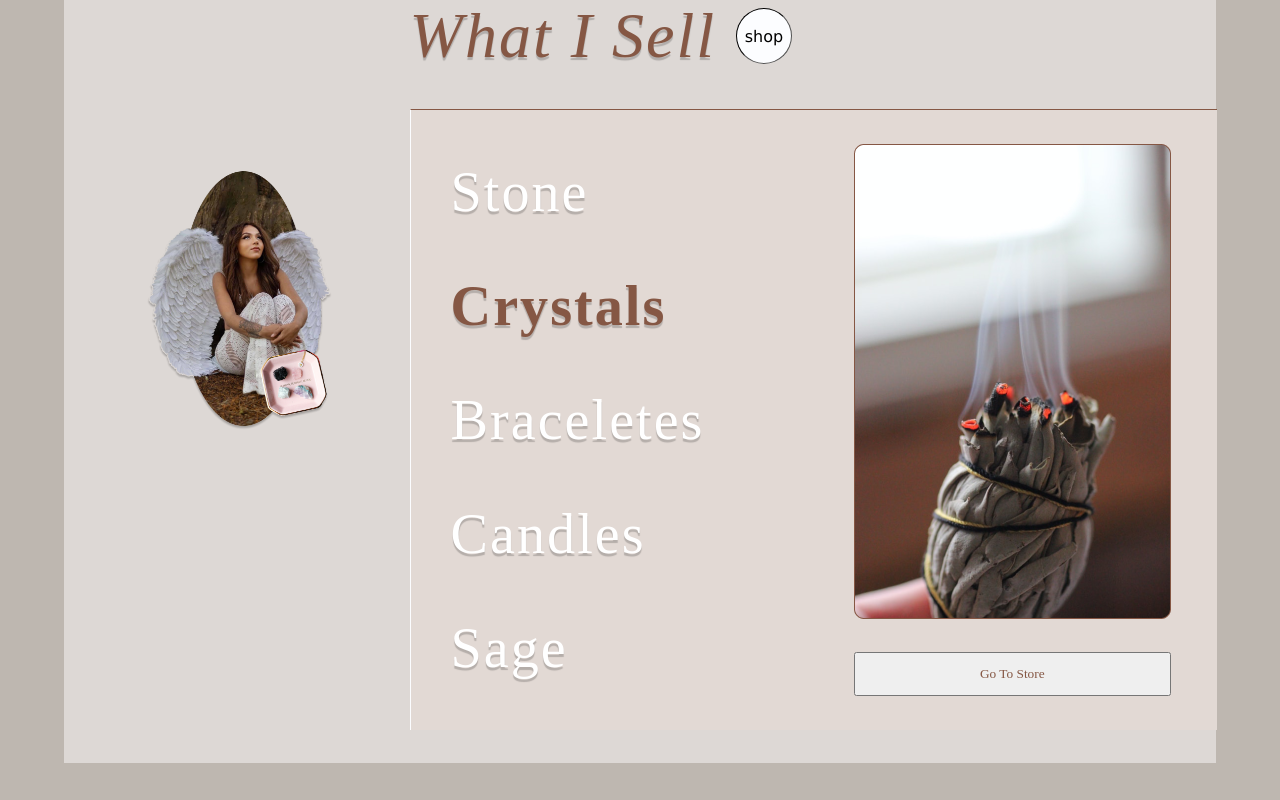
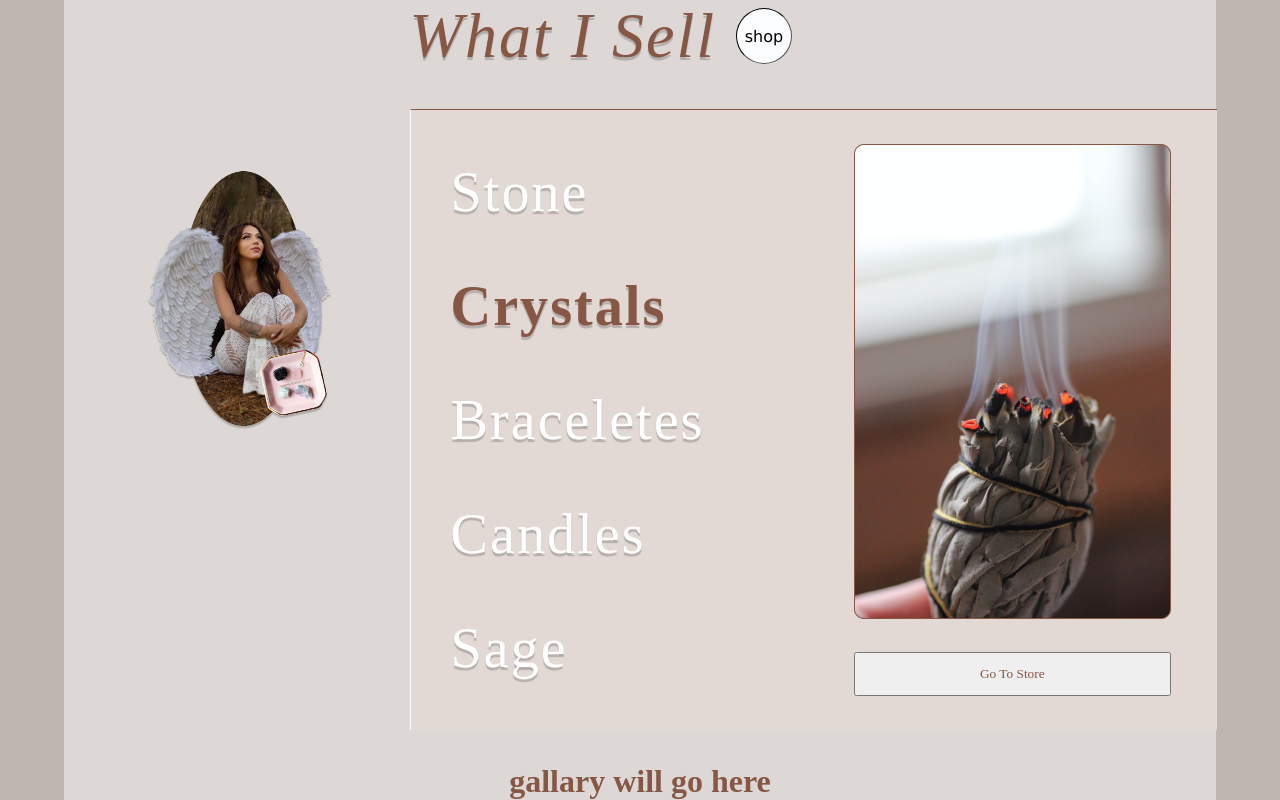
Before and after one commit to Jordaneddielinton93/Visions-Of-Peace-PayPal, a React (Create React App) app: page / in a window 1280 px wide. Shown: the part 1588-2388 px from the top of the page. Before the commit the page ends 2351 px from the top, so only its background shows below. Built offline with nearby package versions, Linux system fonts and the light colour scheme; a web font is replaced by a local one.

Commit message:
added color change to the site

```diff
--- a/src/Components/Pages/LandingPage/LandingPage.js
+++ b/src/Components/Pages/LandingPage/LandingPage.js
@@ -1,15 +1,21 @@
 
+import { useContext } from "react";
+import { pageWrapper } from "../../App/App";
 import Hero from "./components/Hero/Hero";
 import Intro from "./components/Intro/Intro";
 import Selling from "./components/Selling/Selling";
 import { LandingPageStyled } from "./LandingPage.style";
 
 const LandingPage = () => {
+
+  let stateObj=useContext(pageWrapper)
+
   return (
-    <LandingPageStyled>
+    <LandingPageStyled positionForNavClick={stateObj}>
       <Hero/>
       <Intro/>
       <Selling/>
+      <h1>gallary will go here</h1>
     </LandingPageStyled>
    );
 }
--- a/src/Components/Pages/LandingPage/LandingPage.style.js
+++ b/src/Components/Pages/LandingPage/LandingPage.style.js
@@ -5,5 +5,6 @@ export const LandingPageStyled = styled.div`
   min-height: 150vh;
   background-color:#DDD8D5;
   margin: auto;
-
+  /* position: fixed; */
+  left: 5%;
 `
--- a/src/Components/Pages/LandingPage/components/Intro/Intro.style.js
+++ b/src/Components/Pages/LandingPage/components/Intro/Intro.style.js
@@ -32,8 +32,8 @@ export const IntroStyles = styled.main`
       width: 100px;
       height: 100%;
       background-color:#E2D9D4 ;
-      border-top:#FCFDFF thick solid ;
-      border-right:#855744 thin solid ;
+      border-top:#855744 thick solid ;
+      border-right:#FCFDFF thin solid ;
     }
     & .intro-Name{
       z-index: 2;
@@ -49,8 +49,8 @@ export const IntroStyles = styled.main`
     align-items: center;
     width: 450px;
     background-color: #E2D9D4;
-    border-top:#FCFDFF thick solid ;
-    border-left:#855744 thick solid ;
+    border-top:#855744 thick solid ;
+    border-left:#FCFDFF thick solid ;
     font-size: 2rem;
     @media only screen and (max-width: 900px) {
       font-size: 1rem;
```
